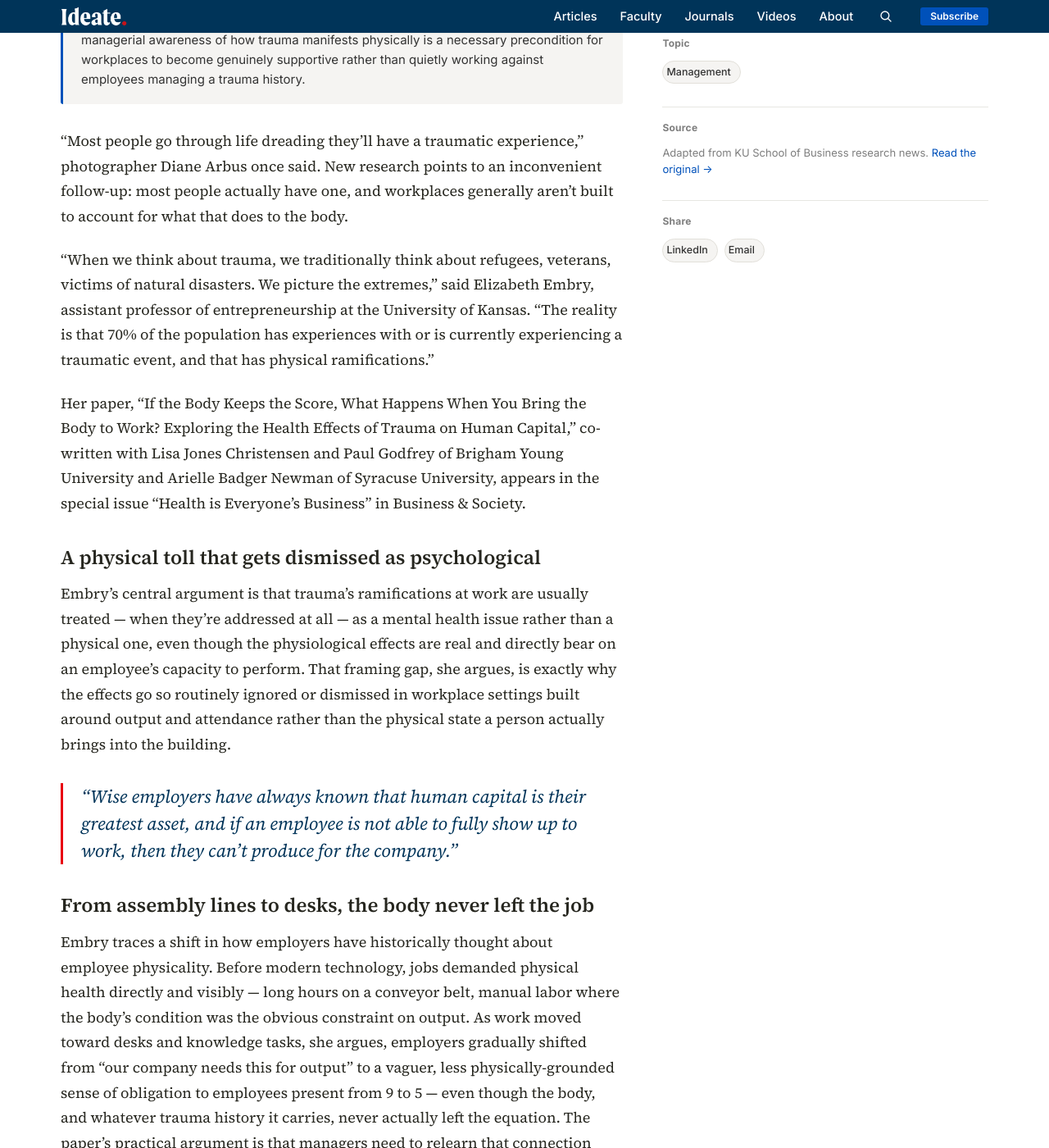
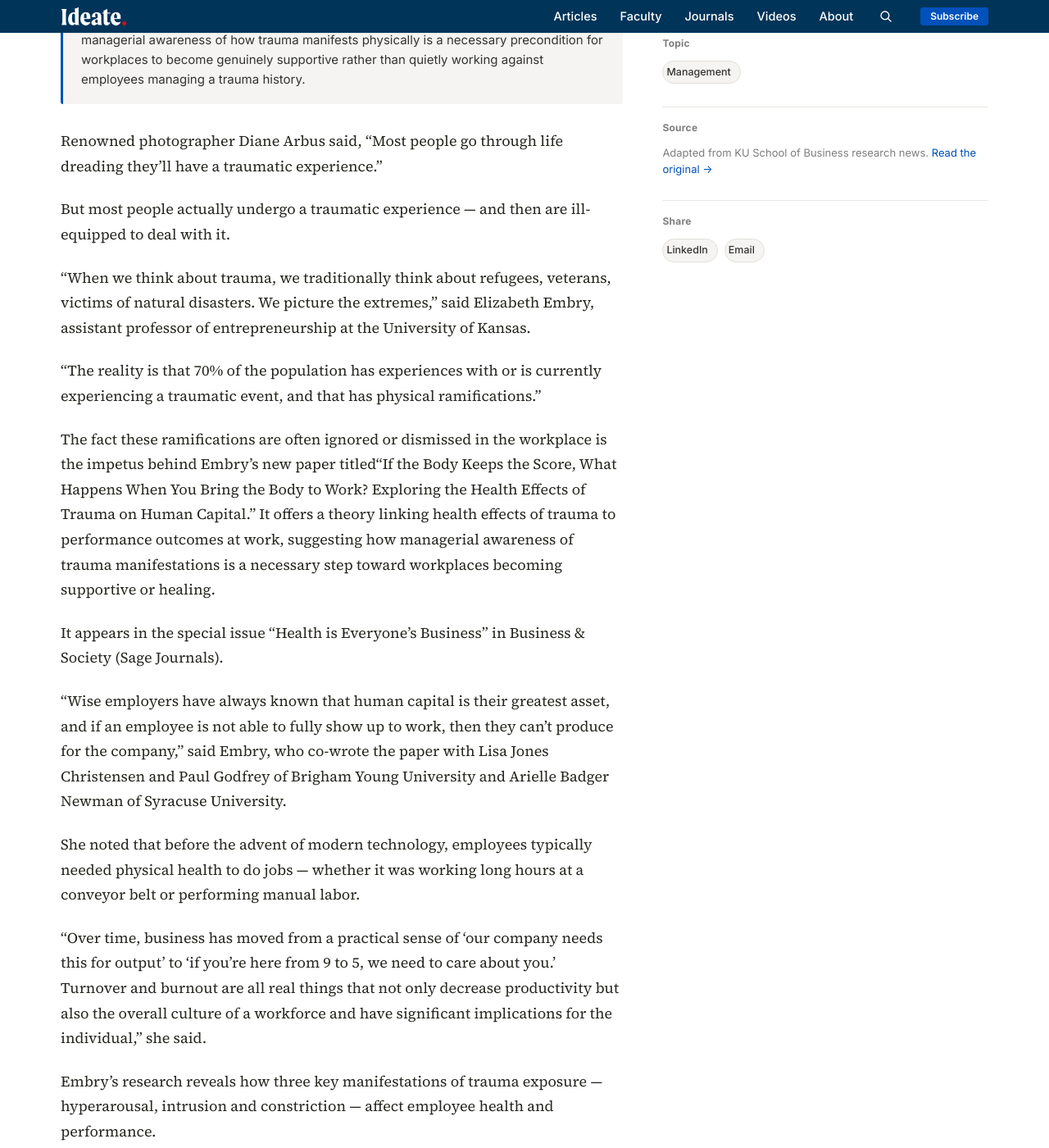
Before and after one commit to KUBschool/ideate, a Jekyll site: the page built from _articles/2024-10-21-trauma-health-workplace-performance.md, in a window 1280 px wide and 1400 px high, scrolled down 988 px. Shown: the whole window at 82% size. Built offline with Jekyll 4.4.1, drawn with Linux system fonts in a browser that asks for light colours; some of the changed text lies outside the part shown.

Commit message:
Update Article “2024-10-21-trauma-health-workplace-performance”

```diff
--- a/_articles/2024-10-21-trauma-health-workplace-performance.md
+++ b/_articles/2024-10-21-trauma-health-workplace-performance.md
@@ -1,36 +1,70 @@
 ---
-title: "Health effects of trauma linked to performance at work"
-dek: "Most people picture trauma survivors as refugees, veterans, or disaster victims — the extremes. New research argues roughly 70% of the population carries some trauma history, with real physical effects that show up on the job."
+title: Health effects of trauma linked to performance at work
+dek: Most people picture trauma survivors as refugees, veterans, or disaster
+  victims — the extremes. New research argues roughly 70% of the population
+  carries some trauma history, with real physical effects that show up on the
+  job.
 topic: management
 faculty:
   - elizabeth-embry
-byline: "Elizabeth Embry"
+byline: Jon Niccum
 date: 2024-10-21
+image: /assets/uploads/01jagnbmxvs5x98dga6hdz9fpr.jpg
 image_tint: limestone
 featured: false
-source_url: "https://business.ku.edu/news/article/health-effects-of-trauma-linked-to-performance-at-work"
-answer_box: >-
-  A theoretical framework linking the physical health effects of trauma
-  exposure to workplace performance outcomes argues that trauma's
-  physiological ramifications — not just its psychological ones — are
-  routinely ignored or dismissed in the workplace, and that managerial
-  awareness of how trauma manifests physically is a necessary
-  precondition for workplaces to become genuinely supportive rather
-  than quietly working against employees managing a trauma history.
+source_url: https://business.ku.edu/news/article/health-effects-of-trauma-linked-to-performance-at-work
+answer_box: A theoretical framework linking the physical health effects of
+  trauma exposure to workplace performance outcomes argues that trauma's
+  physiological ramifications — not just its psychological ones — are routinely
+  ignored or dismissed in the workplace, and that managerial awareness of how
+  trauma manifests physically is a necessary precondition for workplaces to
+  become genuinely supportive rather than quietly working against employees
+  managing a trauma history.
+journal: Business & Society
+journal_url: https://journals.sagepub.com/doi/epub/10.1177/00076503241271180
 ---
+Renowned photographer Diane Arbus said, “Most people go through life dreading they’ll have a traumatic experience.”
 
-"Most people go through life dreading they'll have a traumatic experience," photographer Diane Arbus once said. New research points to an inconvenient follow-up: most people actually have one, and workplaces generally aren't built to account for what that does to the body.
+But most people actually undergo a traumatic experience — and then are ill-equipped to deal with it.
 
-"When we think about trauma, we traditionally think about refugees, veterans, victims of natural disasters. We picture the extremes," said Elizabeth Embry, assistant professor of entrepreneurship at the University of Kansas. "The reality is that 70% of the population has experiences with or is currently experiencing a traumatic event, and that has physical ramifications."
+“When we think about trauma, we traditionally think about refugees, veterans, victims of natural disasters. We picture the extremes,” said Elizabeth Embry, assistant professor of entrepreneurship at the University of Kansas.
 
-Her paper, "If the Body Keeps the Score, What Happens When You Bring the Body to Work? Exploring the Health Effects of Trauma on Human Capital," co-written with Lisa Jones Christensen and Paul Godfrey of Brigham Young University and Arielle Badger Newman of Syracuse University, appears in the special issue "Health is Everyone's Business" in Business & Society.
+“The reality is that 70% of the population has experiences with or is currently experiencing a traumatic event, and that has physical ramifications.”
 
-## A physical toll that gets dismissed as psychological
+The fact these ramifications are often ignored or dismissed in the workplace is the impetus behind Embry’s new paper titled[“If the Body Keeps the Score, What Happens When You Bring the Body to Work? Exploring the Health Effects of Trauma on Human Capital.”](https://journals.sagepub.com/doi/epub/10.1177/00076503241271180) It offers a theory linking health effects of trauma to performance outcomes at work, suggesting how managerial awareness of trauma manifestations is a necessary step toward workplaces becoming supportive or healing.
 
-Embry's central argument is that trauma's ramifications at work are usually treated — when they're addressed at all — as a mental health issue rather than a physical one, even though the physiological effects are real and directly bear on an employee's capacity to perform. That framing gap, she argues, is exactly why the effects go so routinely ignored or dismissed in workplace settings built around output and attendance rather than the physical state a person actually brings into the building.
+It appears in the special issue “Health is Everyone’s Business” in Business & Society (Sage Journals).
 
-> "Wise employers have always known that human capital is their greatest asset, and if an employee is not able to fully show up to work, then they can't produce for the company."
+“Wise employers have always known that human capital is their greatest asset, and if an employee is not able to fully show up to work, then they can’t produce for the company,” said Embry, who co-wrote the paper with Lisa Jones Christensen and Paul Godfrey of Brigham Young University and Arielle Badger Newman of Syracuse University.
 
-## From assembly lines to desks, the body never left the job
+She noted that before the advent of modern technology, employees typically needed physical health to do jobs — whether it was working long hours at a conveyor belt or performing manual labor.
 
-Embry traces a shift in how employers have historically thought about employee physicality. Before modern technology, jobs demanded physical health directly and visibly — long hours on a conveyor belt, manual labor where the body's condition was the obvious constraint on output. As work moved toward desks and knowledge tasks, she argues, employers gradually shifted from "our company needs this for output" to a vaguer, less physically-grounded sense of obligation to employees present from 9 to 5 — even though the body, and whatever trauma history it carries, never actually left the equation. The paper's practical argument is that managers need to relearn that connection explicitly, since awareness of how trauma manifests physically is the necessary first step before a workplace can become genuinely supportive rather than unintentionally working against the employees who need it most.
+“Over time, business has moved from a practical sense of ‘our company needs this for output’ to ‘if you’re here from 9 to 5, we need to care about you.’ Turnover and burnout are all real things that not only decrease productivity but also the overall culture of a workforce and have significant implications for the individual,” she said.
+
+Embry’s research reveals how three key manifestations of trauma exposure — hyperarousal, intrusion and constriction — affect employee health and performance.
+
+* With hyperarousal, the body is perpetually in a state of vigilance to ensure self-protection and self-preservation.
+* Intrusion represents an episodic and physiologic re-creation of a traumatic experience through vivid flashbacks and surfacing of deep memories.
+* Constriction occurs when an individual’s physical state becomes one of avoidance and dissociation from emotions to avert feelings of pain, rage or terror.
+
+According to Embry, few companies take an ideal approach to dealing with these trauma manifestations.
+
+“There are some that have done work to promote psychological safety but are struggling with connection and collaboration. There are some that are good at trust and transparency but not good at peer support. Realistically, there’s no perfect trauma-informed workplace, but many companies are interested in doing better,” she said.
+
+What would the ideal workplace look like?
+
+“A trauma-informed workplace would create an environment where management and leaders can put practices in place that benefit those who are dealing with trauma and its ramifications, and actually these practices are going to help everyone,” she said.
+
+For example, Embry said this can be applied to planning meetings. Because employers are uncertain who has dealt with domestic violence, for instance, they can preemptively take precautions to avoid triggering responses of hyperarousal, intrusion and/or constriction by employees.
+
+She said, “When you send out that agenda, include the names of who’s attending. Let’s say I’m dealing with a previous experience of sexual assault; I could look at that list and realize I’m the only woman on it. That allows me to either prepare myself so I know what I’m walking into or to advocate for, ‘Hey, I saw Lisa’s name isn’t on the list. Shouldn’t she be at this meeting as well?’”
+
+Similarly, there are advantages to telling employees where the room is in advance, as this can address several physical and psychological safety perspectives.
+
+“There are individuals who will always sit where they can see the door, which is most likely linked to a trauma response. Knowing where a meeting is in advance allows you to prepare for where it is and how it is set up. It decreases your anxiety walking in. Ideally, you can decide where you want to sit and how to position yourself physically,” she said.
+
+Now in her second year at KU, Embry began her career in public health and disaster management. She holds a doctorate in entrepreneurship and strategy from the University of Colorado-Boulder, an MBA in international business from Saint Louis University and a Master of Public Health in global health from Boston University. Her ongoing work explores transforming existing practices from trauma-informed care into establishing principles and practices for a trauma-informed workplace.
+
+“I hope this research generates a conversation that also allows people to think from a management perspective — how can I do better? How can I support my workforce? How can I help minimize turnover, burnout and fatigue?” she said.
+
+“We are working to build out the principles of trauma-informed workplaces and would love to see it become reality for the workforce.”
```
Also changed, not shown: assets/uploads/01jagnbmxvs5x98dga6hdz9fpr.jpg (added).
